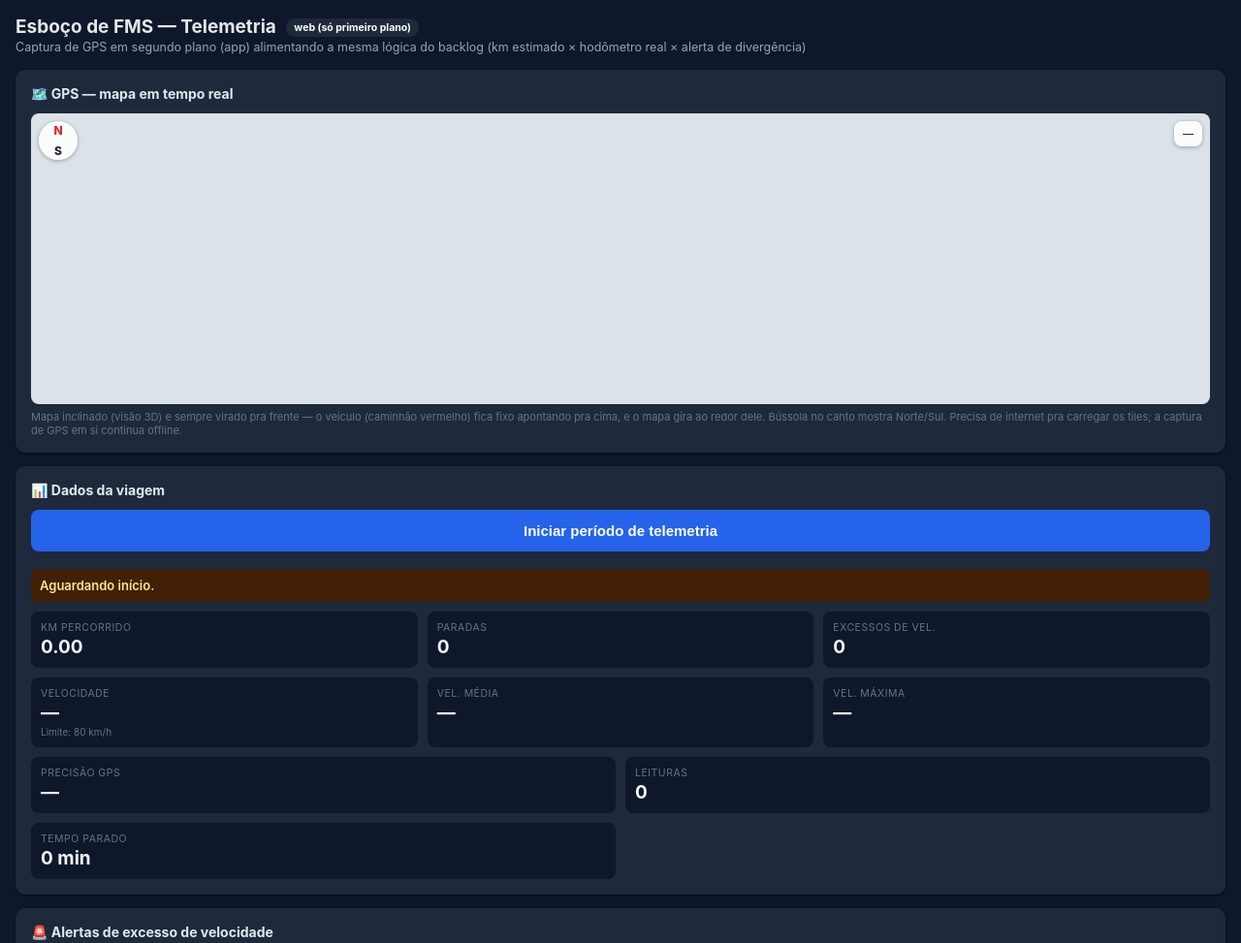
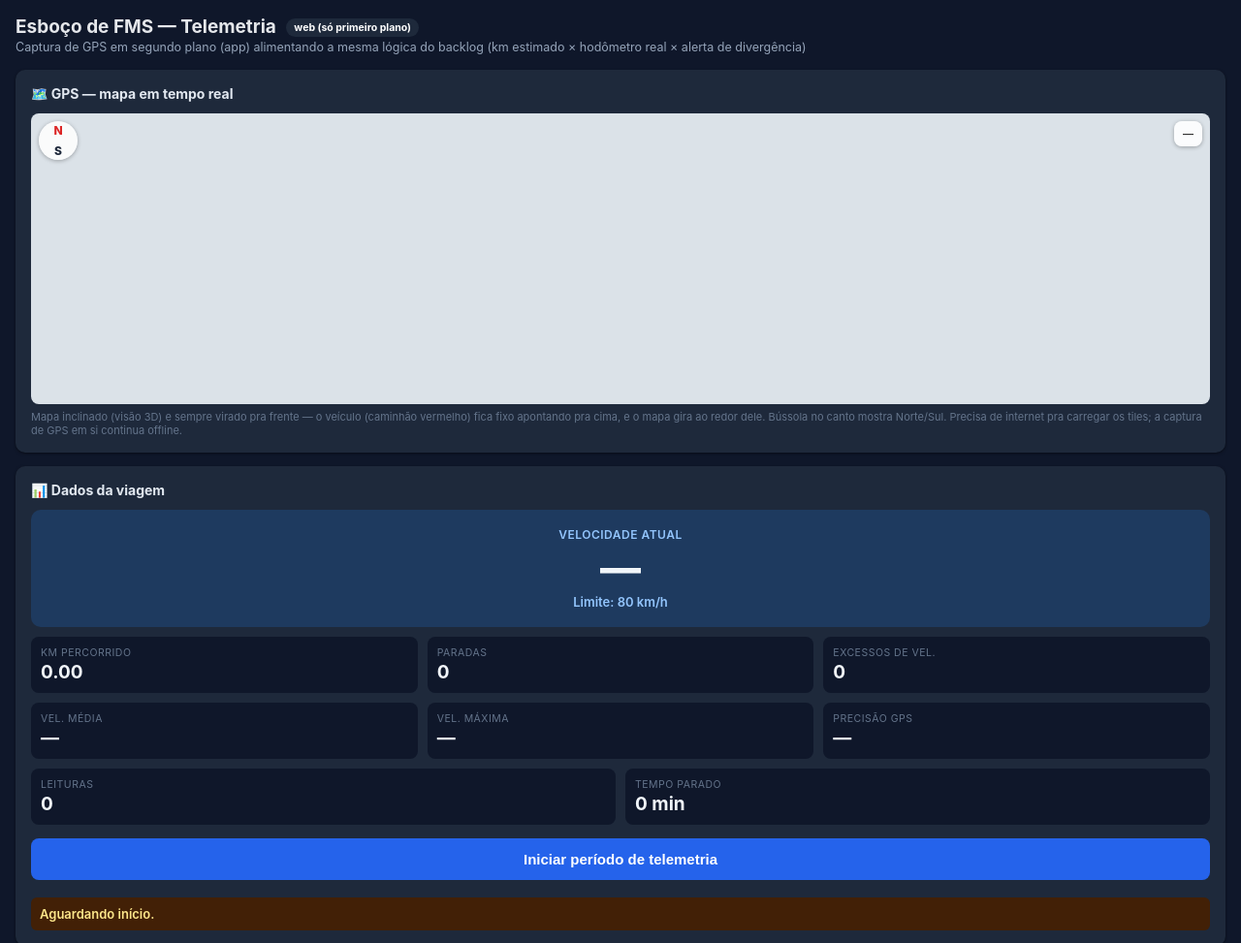
Before and after one commit to cloudrd/Teste-telemetria, a website: page app/www/index.html in a window 1280 px wide. Shown: the top 973 px of the page at 97% size. Drawn offline with nearby package versions, Linux system fonts and the light colour scheme.

Commit message:
Remove inclinacao 3D do mapa (performance e foco no marcador), destaca velocidade/limite, move botao Iniciar para baixo dos dados

```diff
--- a/app/www/index.html
+++ b/app/www/index.html
@@ -87,6 +87,17 @@
   }
   .overlay-latlng a { display: block; color: #2563eb; font-size: 10.5px; margin-top: 2px; text-decoration: none; }
 
+  .field-hero {
+    background: #eff6ff; border-radius: 10px; padding: 18px; text-align: center;
+    margin-bottom: 4px; transition: background .2s, color .2s;
+  }
+  .field-hero .hero-label { font-size: 12px; color: #64748b; text-transform: uppercase; letter-spacing: 0.5px; font-weight: 600; }
+  .field-hero .hero-value { font-size: 42px; font-weight: 800; color: #1a1a1a; line-height: 1.1; margin-top: 4px; }
+  .field-hero .hero-sublabel { font-size: 13px; color: #64748b; margin-top: 4px; font-weight: 600; }
+  .field-hero.excesso { background: #dc2626; }
+  .field-hero.excesso .hero-label, .field-hero.excesso .hero-sublabel { color: #fecaca; }
+  .field-hero.excesso .hero-value { color: #fff; }
+
   /* Tema escuro (automatico apos 18h) */
   body.tema-escuro { background: #0f172a; color: #e5e7eb; }
   body.tema-escuro .sub { color: #94a3b8; }
@@ -97,6 +108,9 @@
   body.tema-escuro .field .value { color: #f1f5f9; }
   body.tema-escuro .field .sublabel { color: #64748b; }
   body.tema-escuro .field.destaque { background: #1e3a5f; }
+  body.tema-escuro .field-hero { background: #1e3a5f; }
+  body.tema-escuro .field-hero .hero-value { color: #f1f5f9; }
+  body.tema-escuro .field-hero .hero-label, body.tema-escuro .field-hero .hero-sublabel { color: #93c5fd; }
   body.tema-escuro label.lbl { color: #cbd5e1; }
   body.tema-escuro input[type=number] { background: #0f172a; color: #f1f5f9; border-color: #334155; }
   body.tema-escuro input[disabled] { background: #1e293b; color: #64748b; }
@@ -130,27 +144,30 @@
 
   <div class="card">
     <h2>📊 Dados da viagem</h2>
-    <button id="btnGeo">Iniciar período de telemetria</button>
-    <div id="statusGeo" class="status wait">Aguardando início.</div>
+
+    <div class="field-hero" id="fieldSpd">
+      <div class="hero-label">Velocidade atual</div>
+      <div class="hero-value" id="spd">—</div>
+      <div class="hero-sublabel">Limite: <span id="limiteLabel">80</span> km/h</div>
+    </div>
+
     <div class="grid3" style="margin-top:10px;">
       <div class="field"><div class="label">Km percorrido</div><div class="value" id="kmEstimado">0.00</div></div>
       <div class="field"><div class="label">Paradas</div><div class="value" id="numParadas">0</div></div>
       <div class="field"><div class="label">Excessos de vel.</div><div class="value" id="numAlertas">0</div></div>
     </div>
     <div class="grid3" style="margin-top:10px;">
-      <div class="field" id="fieldSpd">
-        <div class="label">Velocidade</div>
-        <div class="value" id="spd">—</div>
-        <div class="sublabel">Limite: <span id="limiteLabel">80</span> km/h</div>
-      </div>
       <div class="field"><div class="label">Vel. média</div><div class="value" id="spdMedia">—</div></div>
       <div class="field"><div class="label">Vel. máxima</div><div class="value" id="spdMax">—</div></div>
+      <div class="field"><div class="label">Precisão GPS</div><div class="value" id="acc">—</div></div>
     </div>
     <div class="grid" style="margin-top:10px;">
-      <div class="field"><div class="label">Precisão GPS</div><div class="value" id="acc">—</div></div>
       <div class="field"><div class="label">Leituras</div><div class="value" id="count">0</div></div>
       <div class="field"><div class="label">Tempo parado</div><div class="value" id="tempoParado">0 min</div></div>
     </div>
+
+    <button id="btnGeo" style="margin-top:14px;">Iniciar período de telemetria</button>
+    <div id="statusGeo" class="status wait">Aguardando início.</div>
   </div>
 
   <div class="card">
@@ -249,7 +266,7 @@
       },
       center: [lng, lat],
       zoom: 17,
-      pitch: 60,      // inclinação — dá a sensação de visão 3D / navegação
+      pitch: 0,       // sem inclinação 3D — mais leve e o foco no caminhão fica preciso
       bearing: 0,
       attributionControl: false,
     });
@@ -284,7 +301,7 @@
   // aqui, com jumpTo (instantâneo), isso não acontece mais.
   function sincronizarCamera() {
     if (!mapaGL || !centroAtual) return;
-    mapaGL.jumpTo({ center: centroAtual, bearing: headingAtual, pitch: 60 });
+    mapaGL.jumpTo({ center: centroAtual, bearing: headingAtual });
   }
 
   function atualizarMapa(lat, lng, headingGraus) {
```
Also changed, not shown: index.html (+27 -10 lines).
